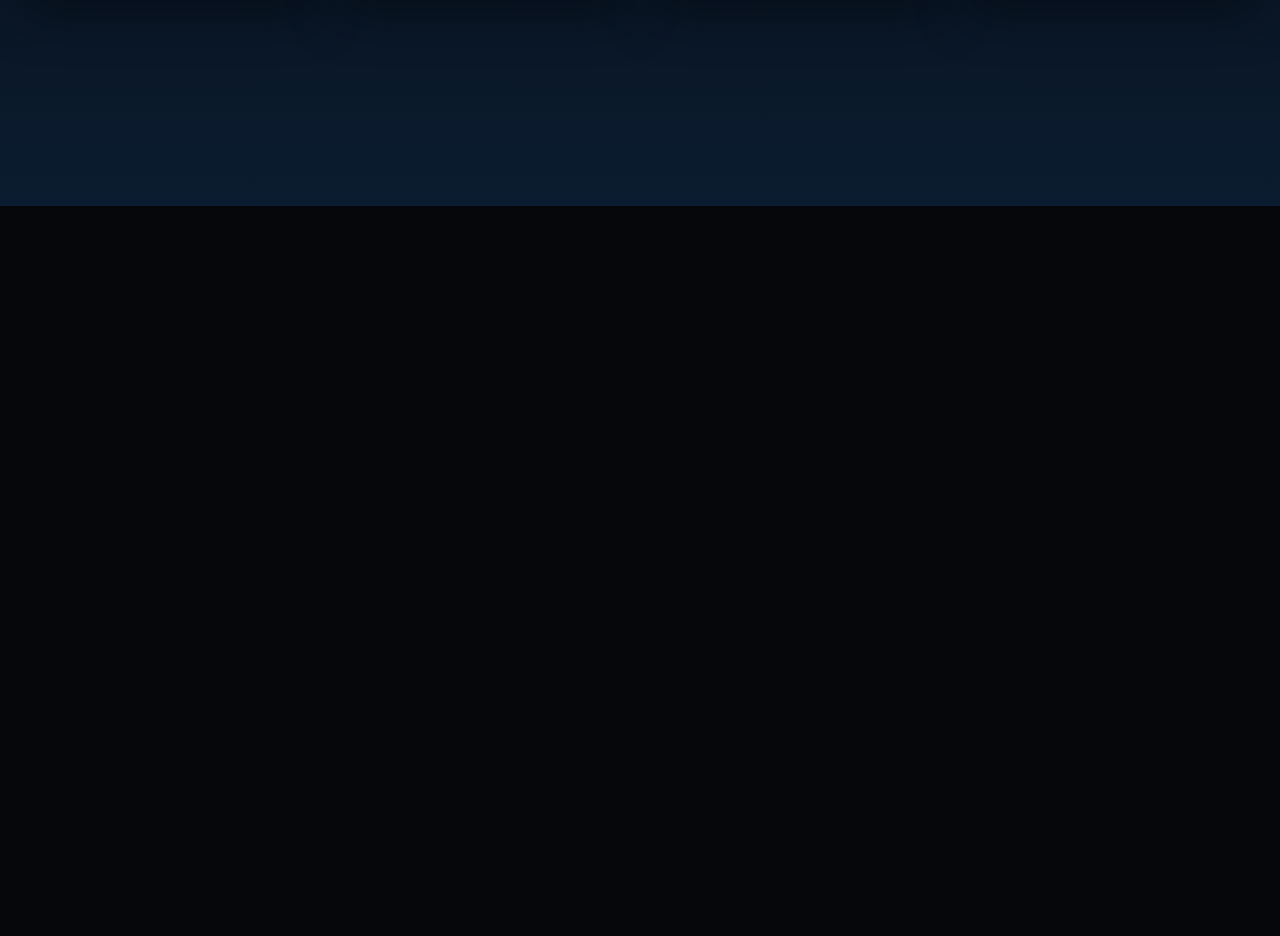
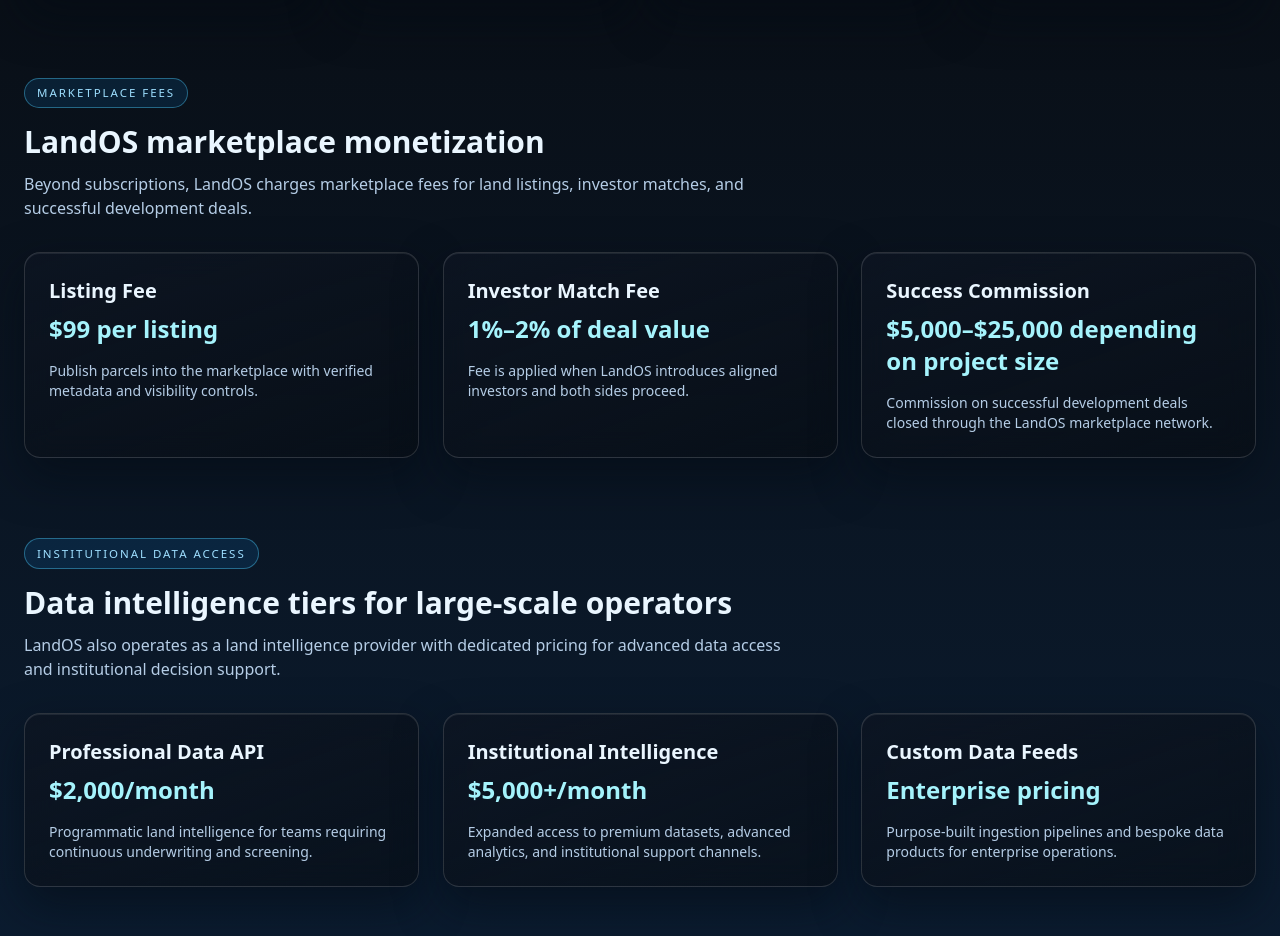
Before and after one commit to hq-Gigi/landos-atlas, a Next.js app: page /pricing in a window 1280 px wide. Shown: the part 594-1530 px from the top of the page. Before the commit the page ends 800 px from the top, so only its background shows below. Built offline with nearby package versions, Linux system fonts and the light colour scheme; no server answers.

Commit message:
Expand pricing page with marketplace and data access revenue sections

```diff
--- a/pages/pricing/index.js
+++ b/pages/pricing/index.js
@@ -9,6 +9,42 @@
     { name: 'Pro', price: '$49/mo', cta: 'Start Pro', featured: false, features: ['Unlimited scenarios', 'AI recommendations', 'Core export pack'] },
     { name: 'Studio', price: '$149/mo', cta: 'Upgrade to Studio', featured: true, features: ['Portfolio optimization', 'Boardroom brief generator', 'Priority support + workflow templates'] },
     { name: 'Enterprise', price: 'Custom', cta: 'Talk to sales', featured: false, features: ['Org controls + SSO', 'Governance workflows', 'Custom integrations + SLA'] }
+  ];
+
+  const marketplaceFees = [
+    {
+      name: 'Listing Fee',
+      price: '$99 per listing',
+      detail: 'Publish parcels into the marketplace with verified metadata and visibility controls.'
+    },
+    {
+      name: 'Investor Match Fee',
+      price: '1%–2% of deal value',
+      detail: 'Fee is applied when LandOS introduces aligned investors and both sides proceed.'
+    },
+    {
+      name: 'Success Commission',
+      price: '$5,000–$25,000 depending on project size',
+      detail: 'Commission on successful development deals closed through the LandOS marketplace network.'
+    }
+  ];
+
+  const dataAccessTiers = [
+    {
+      name: 'Professional Data API',
+      price: '$2,000/month',
+      detail: 'Programmatic land intelligence for teams requiring continuous underwriting and screening.'
+    },
+    {
+      name: 'Institutional Intelligence',
+      price: '$5,000+/month',
+      detail: 'Expanded access to premium datasets, advanced analytics, and institutional support channels.'
+    },
+    {
+      name: 'Custom Data Feeds',
+      price: 'Enterprise pricing',
+      detail: 'Purpose-built ingestion pipelines and bespoke data products for enterprise operations.'
+    }
   ];
 
   return (
@@ -35,6 +71,46 @@
               </MotionCard>
             ))}
           </StaggerGrid>
+
+          <Reveal>
+            <div className="mt-20">
+              <p className="eyebrow">MARKETPLACE FEES</p>
+              <h2 className="mt-4 text-3xl font-semibold">LandOS marketplace monetization</h2>
+              <p className="mt-3 max-w-3xl text-[#b5cde6]">
+                Beyond subscriptions, LandOS charges marketplace fees for land listings, investor matches,
+                and successful development deals.
+              </p>
+            </div>
+          </Reveal>
+          <StaggerGrid className="mt-8 grid gap-6 lg:grid-cols-3">
+            {marketplaceFees.map((fee) => (
+              <MotionCard key={fee.name} className="p-6">
+                <h3 className="text-xl font-semibold">{fee.name}</h3>
+                <p className="mt-2 text-2xl font-semibold text-cyan-200">{fee.price}</p>
+                <p className="mt-4 text-sm text-[#b5cde6]">{fee.detail}</p>
+              </MotionCard>
+            ))}
+          </StaggerGrid>
+
+          <Reveal>
+            <div className="mt-20">
+              <p className="eyebrow">INSTITUTIONAL DATA ACCESS</p>
+              <h2 className="mt-4 text-3xl font-semibold">Data intelligence tiers for large-scale operators</h2>
+              <p className="mt-3 max-w-3xl text-[#b5cde6]">
+                LandOS also operates as a land intelligence provider with dedicated pricing for advanced
+                data access and institutional decision support.
+              </p>
+            </div>
+          </Reveal>
+          <StaggerGrid className="mt-8 grid gap-6 lg:grid-cols-3">
+            {dataAccessTiers.map((tier) => (
+              <MotionCard key={tier.name} className="p-6">
+                <h3 className="text-xl font-semibold">{tier.name}</h3>
+                <p className="mt-2 text-2xl font-semibold text-cyan-200">{tier.price}</p>
+                <p className="mt-4 text-sm text-[#b5cde6]">{tier.detail}</p>
+              </MotionCard>
+            ))}
+          </StaggerGrid>
         </section>
       </PageShell>
     </>
```
